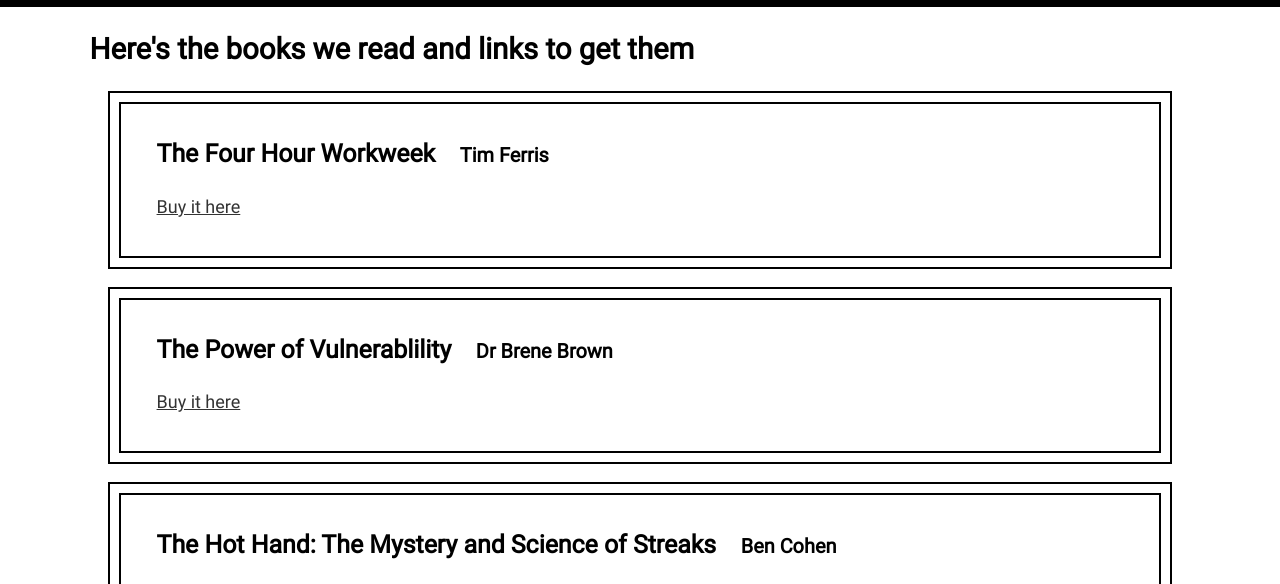
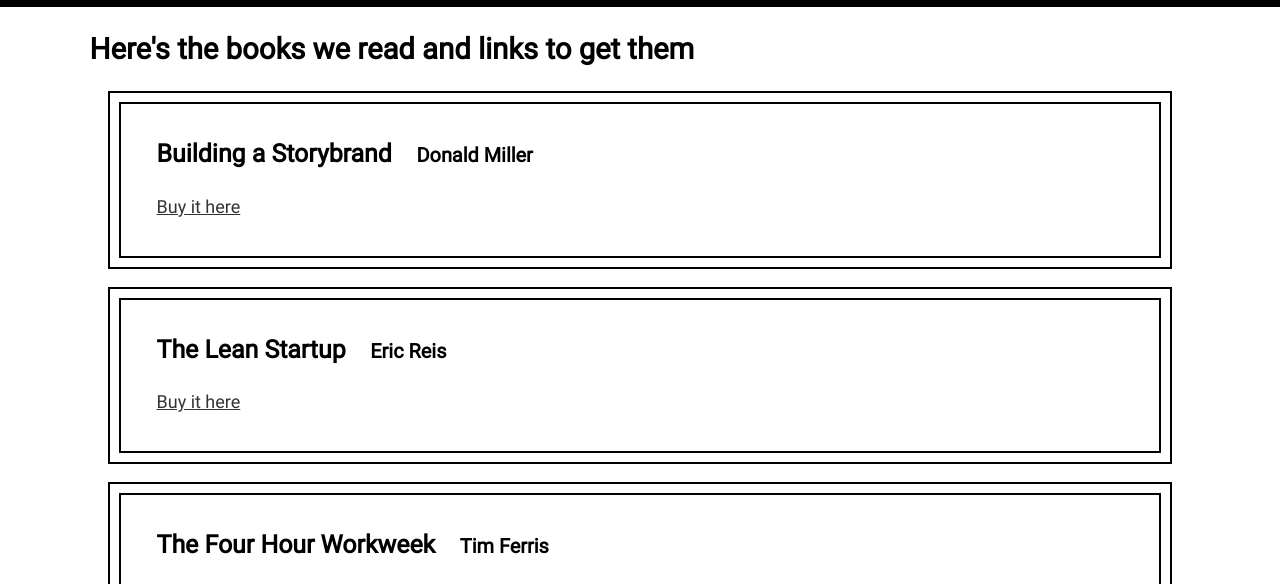
Before and after one commit to aisflat439/process-is-black-and-white, a Gatsby site: page /books in a window 1280 px wide. Shown: the part 198-782 px from the top of the page. Built offline with nearby package versions, Linux system fonts and the light colour scheme; Gatsby itself is replaced by a stand-in of ours.

Commit message:
now we updated the links

```diff
--- a/src/assets/data.js
+++ b/src/assets/data.js
@@ -1,59 +1,76 @@
 export const BOOKS = [
   {
-    title: 'The Four Hour Workweek',
-    author: 'Tim Ferris',
-    link: 'https://amzn.to/34jgYRI'
+    title: "Building a Storybrand",
+    author: "Donald Miller",
+    link: "https://storybrand.com/",
   },
   {
-    title: 'The Power of Vulnerablility',
-    author: 'Dr Brene Brown',
-    link: 'https://amzn.to/3g0CDoN'
+    title: "The Lean Startup",
+    author: "Eric Reis",
+    link: "http://theleanstartup.com/",
   },
   {
-    title: 'The Hot Hand: The Mystery and Science of Streaks ',
-    author: 'Ben Cohen',
-    link: 'https://amzn.to/37GgUxe'
+    title: "The Four Hour Workweek",
+    author: "Tim Ferris",
+    link: "https://amzn.to/34jgYRI",
   },
   {
-    title: 'The Color of Money',
-    author: 'Mehrsa Baradaran',
-    link: 'https://www.amazon.com/gp/product/0674237471/ref=as_li_tl?ie=UTF8&camp=1789&creative=9325&creativeASIN=0674237471&linkCode=as2&tag=theprocessisb-20&linkId=318b9d1f2ff0de7a04c8eb2bb1ed96e6'
+    title: "The Power of Vulnerablility",
+    author: "Dr Brene Brown",
+    link: "https://amzn.to/3g0CDoN",
   },
   {
-    title: 'Traction: How Any Startup Can Achieve Explosive Customer Growth',
-    author: 'Gabriel Weinberg',
-    link: 'https://www.amazon.com/gp/product/1591848369/ref=as_li_tl?ie=UTF8&camp=1789&creative=9325&creativeASIN=1591848369&linkCode=as2&tag=theprocessisb-20&linkId=0a661ea812806e8831120fc8d3f5927b'
+    title: "The Hot Hand: The Mystery and Science of Streaks ",
+    author: "Ben Cohen",
+    link: "https://amzn.to/37GgUxe",
   },
   {
-    title: 'Discrimination and Disparities',
-    author: 'Thomas Sowell',
-    link: 'https://www.amazon.com/gp/product/B078N861YQ/ref=as_li_tl?ie=UTF8&camp=1789&creative=9325&creativeASIN=B078N861YQ&linkCode=as2&tag=theprocessisb-20&linkId=5bdc2c8e8867c1808fcea9cd19d84d9e'
+    title: "The Color of Money",
+    author: "Mehrsa Baradaran",
+    link:
+      "https://www.amazon.com/gp/product/0674237471/ref=as_li_tl?ie=UTF8&camp=1789&creative=9325&creativeASIN=0674237471&linkCode=as2&tag=theprocessisb-20&linkId=318b9d1f2ff0de7a04c8eb2bb1ed96e6",
   },
   {
-    title: 'The Mom Test',
-    author: 'Rob Fitzpatrick',
-    link: 'https://www.amazon.com/gp/product/1492180742/ref=as_li_tl?ie=UTF8&tag=theprocessisb-20&camp=1789&creative=9325&linkCode=as2&creativeASIN=1492180742&linkId=89ba8d8927d6a550981c5aebd5d81ad6'
+    title: "Traction: How Any Startup Can Achieve Explosive Customer Growth",
+    author: "Gabriel Weinberg",
+    link:
+      "https://www.amazon.com/gp/product/1591848369/ref=as_li_tl?ie=UTF8&camp=1789&creative=9325&creativeASIN=1591848369&linkCode=as2&tag=theprocessisb-20&linkId=0a661ea812806e8831120fc8d3f5927b",
   },
   {
-    title: 'Soar',
-    author: 'T.D. Jakes',
-    link: 'https://www.amazon.com/gp/product/1455553921/ref=as_li_tl?ie=UTF8&tag=theprocessisb-20&camp=1789&creative=9325&linkCode=as2&creativeASIN=1455553921&linkId=d5a4d332ea52db2e3ed556fdfc00edcb'
+    title: "Discrimination and Disparities",
+    author: "Thomas Sowell",
+    link:
+      "https://www.amazon.com/gp/product/B078N861YQ/ref=as_li_tl?ie=UTF8&camp=1789&creative=9325&creativeASIN=B078N861YQ&linkCode=as2&tag=theprocessisb-20&linkId=5bdc2c8e8867c1808fcea9cd19d84d9e",
+  },
+  {
+    title: "The Mom Test",
+    author: "Rob Fitzpatrick",
+    link:
+      "https://www.amazon.com/gp/product/1492180742/ref=as_li_tl?ie=UTF8&tag=theprocessisb-20&camp=1789&creative=9325&linkCode=as2&creativeASIN=1492180742&linkId=89ba8d8927d6a550981c5aebd5d81ad6",
+  },
+  {
+    title: "Soar",
+    author: "T.D. Jakes",
+    link:
+      "https://www.amazon.com/gp/product/1455553921/ref=as_li_tl?ie=UTF8&tag=theprocessisb-20&camp=1789&creative=9325&linkCode=as2&creativeASIN=1455553921&linkId=d5a4d332ea52db2e3ed556fdfc00edcb",
   },
 ]
 
 export const AWARD_WINNERS = [
   {
-    name: 'Rodney Burgess',
-    company: 'Late Bloomer Cinema',
-    website: 'https://www.instagram.com/latebloomercinema/',
-    about: 'Rodney is a soft spoken but hard working video director based in Philadelphia. He has transitioned from chef to entrepreneur with his company Late Bloomer Cinema. We discuss what it takes to go from dreams to goals and how putting in the effort creates the right outcomes, no matter how old you are when you start.',
-    episode: '31'
+    name: "Rodney Burgess",
+    company: "Late Bloomer Cinema",
+    website: "https://www.instagram.com/latebloomercinema/",
+    about:
+      "Rodney is a soft spoken but hard working video director based in Philadelphia. He has transitioned from chef to entrepreneur with his company Late Bloomer Cinema. We discuss what it takes to go from dreams to goals and how putting in the effort creates the right outcomes, no matter how old you are when you start.",
+    episode: "31",
   },
   {
-    name: 'Michael Cunningham',
-    company: 'Kingdom Keepers',
-    website: 'https://www.kingdomkeepersoutreach.org/',
-    about: 'Michael is a husband, father, founder and entrepreneur making a difference in the lives of at risk folks in our community. He and his team have grown Kingdom Keepers, a non profit that gets shoes and food into the hands of folks facing housing insecurity. Join us this week as he reflects on his story and tells us about how his process of going from wantrepreneur to entrepreneur evolved.',
-    episode: '25'
-  }
+    name: "Michael Cunningham",
+    company: "Kingdom Keepers",
+    website: "https://www.kingdomkeepersoutreach.org/",
+    about:
+      "Michael is a husband, father, founder and entrepreneur making a difference in the lives of at risk folks in our community. He and his team have grown Kingdom Keepers, a non profit that gets shoes and food into the hands of folks facing housing insecurity. Join us this week as he reflects on his story and tells us about how his process of going from wantrepreneur to entrepreneur evolved.",
+    episode: "25",
+  },
 ]
```
Also changed, not shown: gatsby-node.js (+15 -15 lines).
